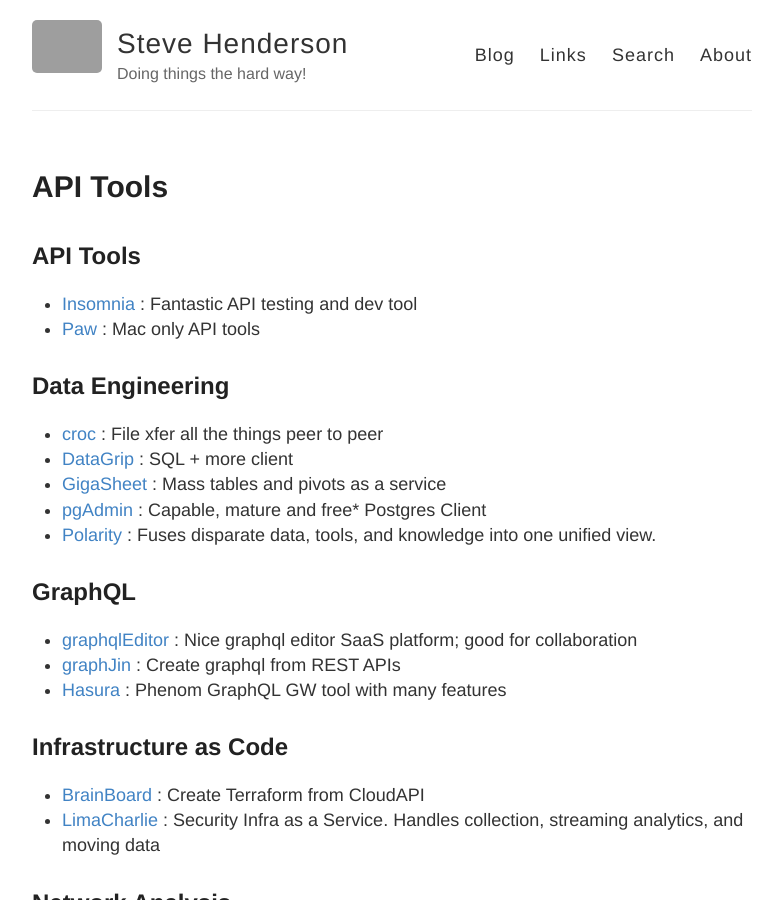
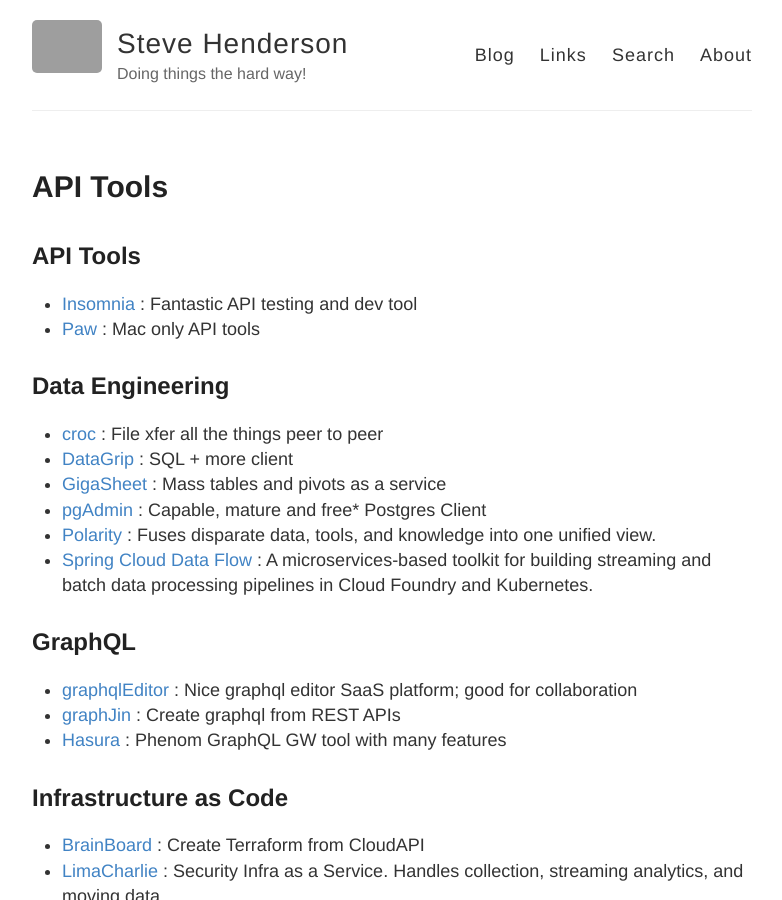
Before and after one commit to stevehenderson/stevehenderson.github.io, a Jekyll site: the page built from tools.md, in a window 1280 px wide and 900 px high. Shown: the whole window, without its empty margins (248-1030 px from the left). Built offline with Jekyll 4.4.1, drawn with Linux system fonts in a browser that asks for light colours; our own code applies the rules of GitHub Pages for plain Markdown files; grey boxes are pictures that could not be loaded.

Commit message:
Update tools.md

```diff
--- a/tools.md
+++ b/tools.md
@@ -8,6 +8,7 @@
    * [GigaSheet](https://www.gigasheet.com/cyber-security) : Mass tables and pivots as a service
    * [pgAdmin](https://www.pgadmin.org/) : Capable, mature and free* Postgres Client
    * [Polarity](https://polarity.io/) : Fuses disparate data, tools, and knowledge into one unified view.
+   * [Spring Cloud Data Flow](https://dataflow.spring.io/) :  A microservices-based toolkit for building streaming and batch data processing pipelines in Cloud Foundry and Kubernetes.
 
 ## GraphQL
    * [graphqlEditor](https://graphqleditor.com) : Nice graphql editor SaaS platform;  good for collaboration
```
